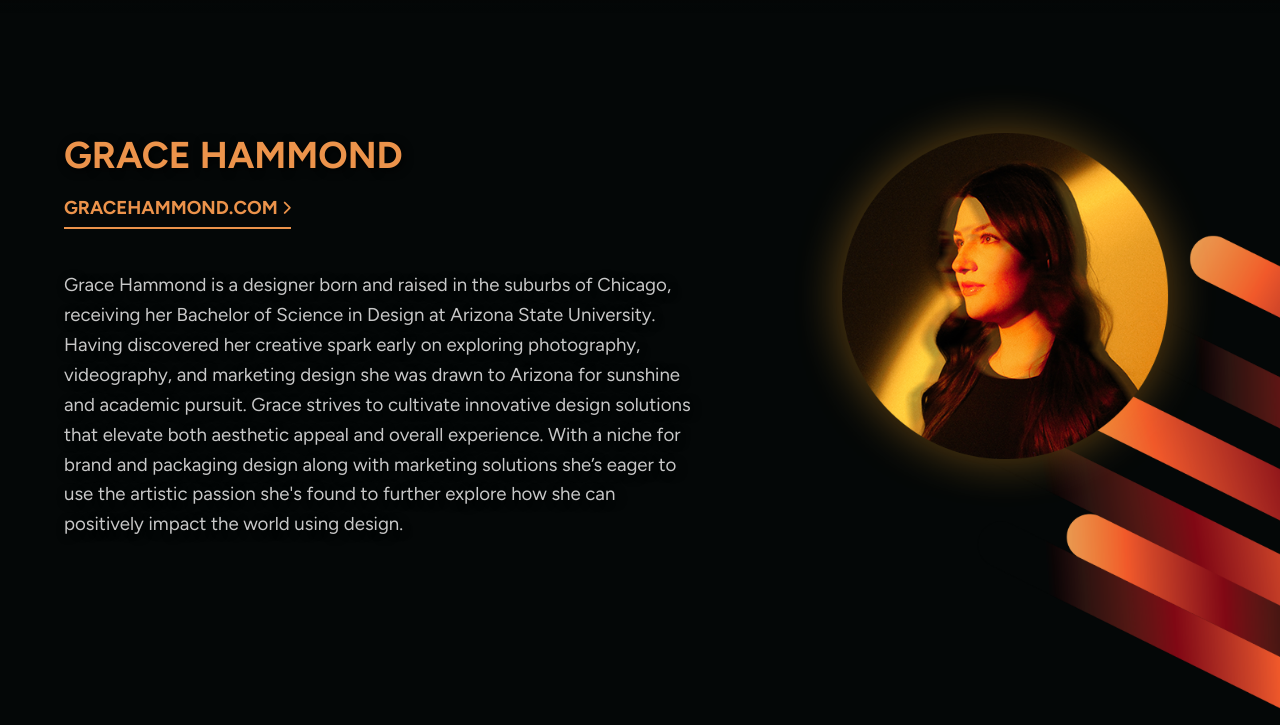
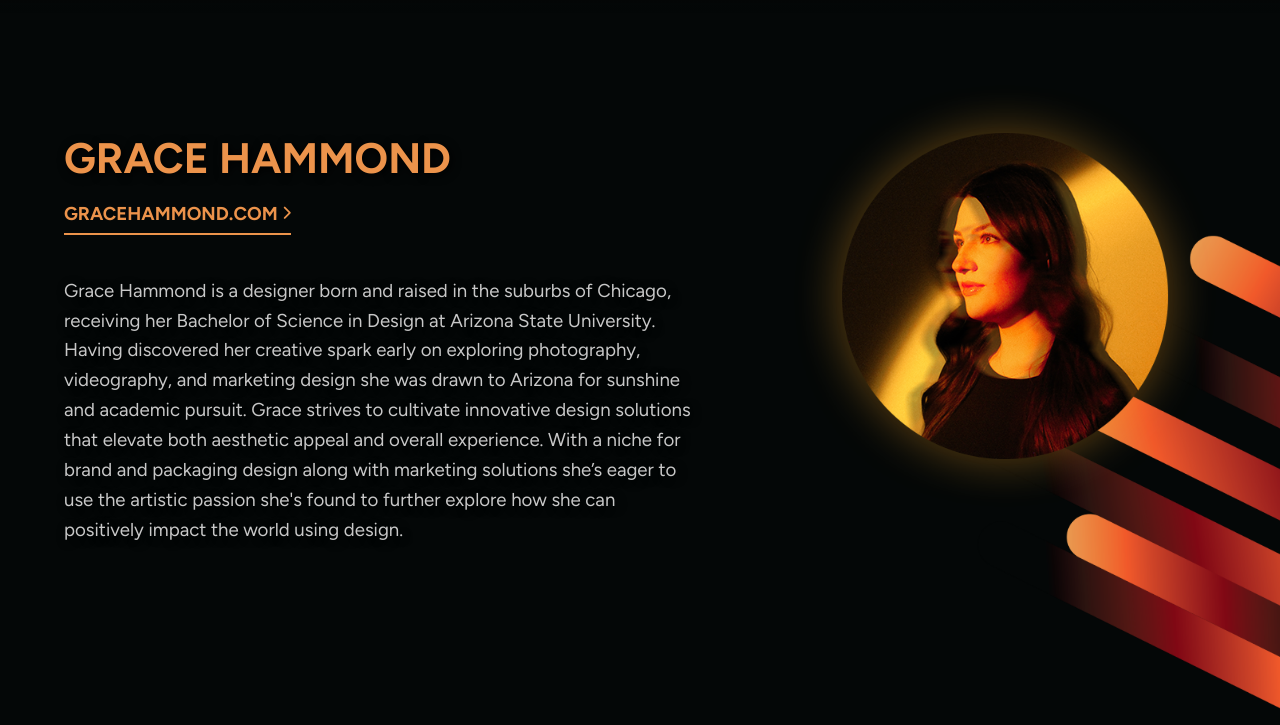
Before and after one commit to avalondays/change-directions-2024, a plain HTML site: page grace-hammond.html in a window 1280 px wide. Shown: the part 75-800 px from the top of the page. Drawn offline with nearby package versions, Linux system fonts and the light colour scheme.

Commit message:
Adjusted Long Name to normal size on Desktop

```diff
--- a/css/styles.css
+++ b/css/styles.css
@@ -786,6 +786,10 @@ footer {
         width: 20vw;
     }
 
+    .long-name-sp h2 {
+        font-size: 32pt;
+        line-height: 38pt;
+    }
 
     /******************** STUDENT PAGE DESKTOP STYLES END ********************/
     /******************** ABOUT PAGE DESKTOP STYLES********************/
```
